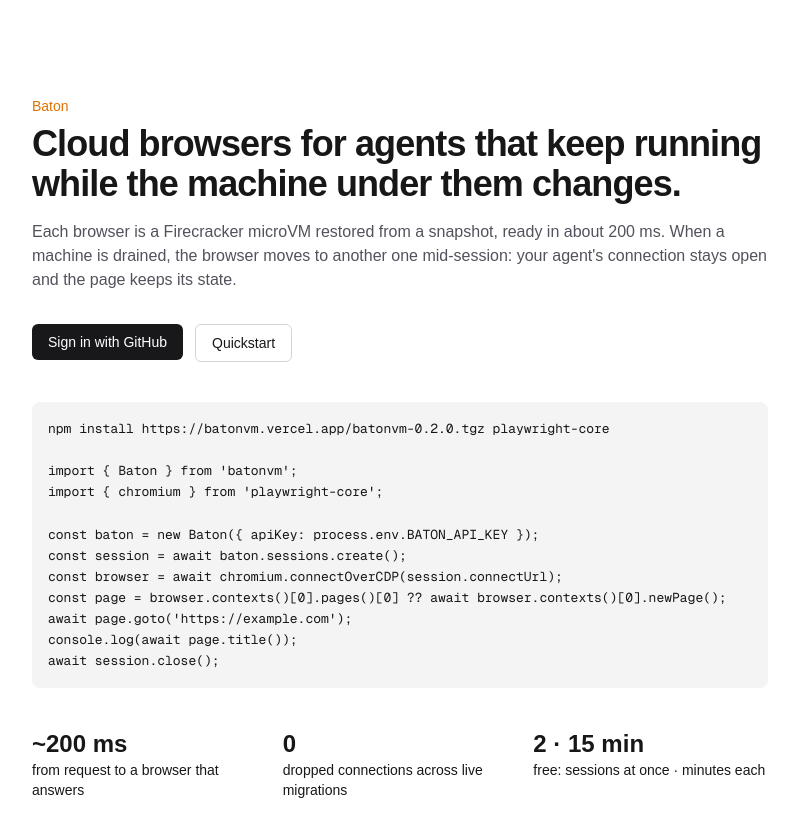
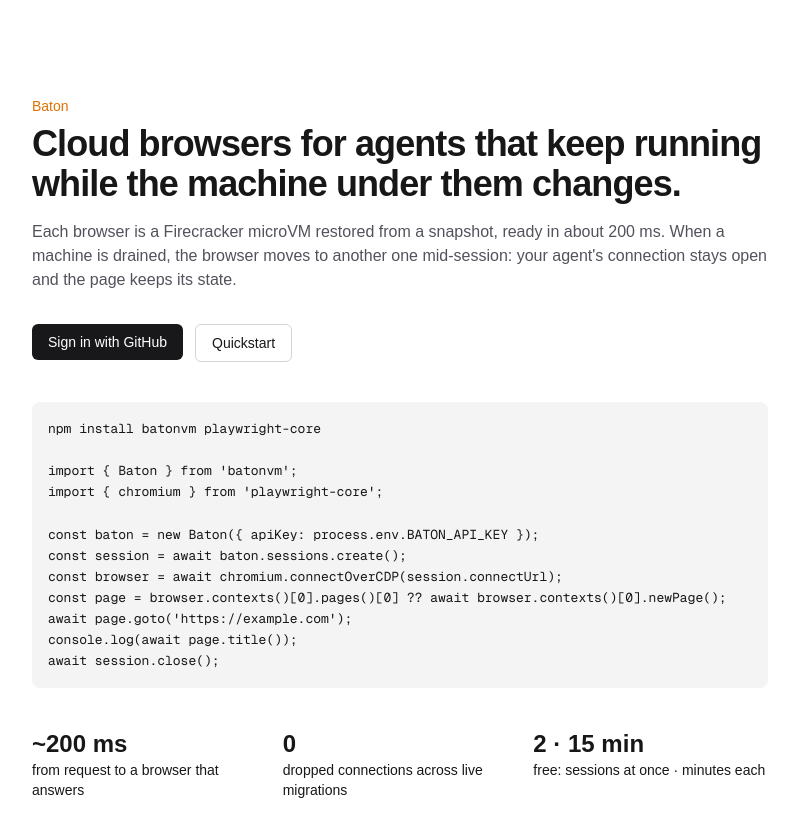
Before and after one commit to vedantxn/chromebox, a Next.js app in the folder web/: page / in a window 1280 px wide. Shown: the top 836 px of the page, without its empty margins (240-1037 px from the left). Built offline with nearby package versions, Linux system fonts and the light colour scheme; no server answers.

Commit message:
Install the SDK from npm: batonvm 0.2.0 is published
The quickstart on the site and /docs now say npm install batonvm; the
tarball the site served until now is removed. Checked from an empty folder:
quickstart, CommonJS require, and a fork through the package.

```diff
--- a/web/src/app/docs/page.tsx
+++ b/web/src/app/docs/page.tsx
@@ -1,6 +1,6 @@
 import Link from 'next/link';
 
-const install = `npm install https://batonvm.vercel.app/batonvm-0.2.0.tgz playwright-core
+const install = `npm install batonvm playwright-core
 export BATON_API_KEY=bk_...`;
 
 const quickstart = `import { Baton } from 'batonvm';
--- a/web/src/app/page.tsx
+++ b/web/src/app/page.tsx
@@ -2,7 +2,7 @@
 import SignIn from './sign-in';
 import Link from 'next/link';
 
-const quickstart = `npm install https://batonvm.vercel.app/batonvm-0.2.0.tgz playwright-core
+const quickstart = `npm install batonvm playwright-core
 
 import { Baton } from 'batonvm';
 import { chromium } from 'playwright-core';
```
Also changed, not shown: 1 other file (tests, documents, lock files or other folders).
